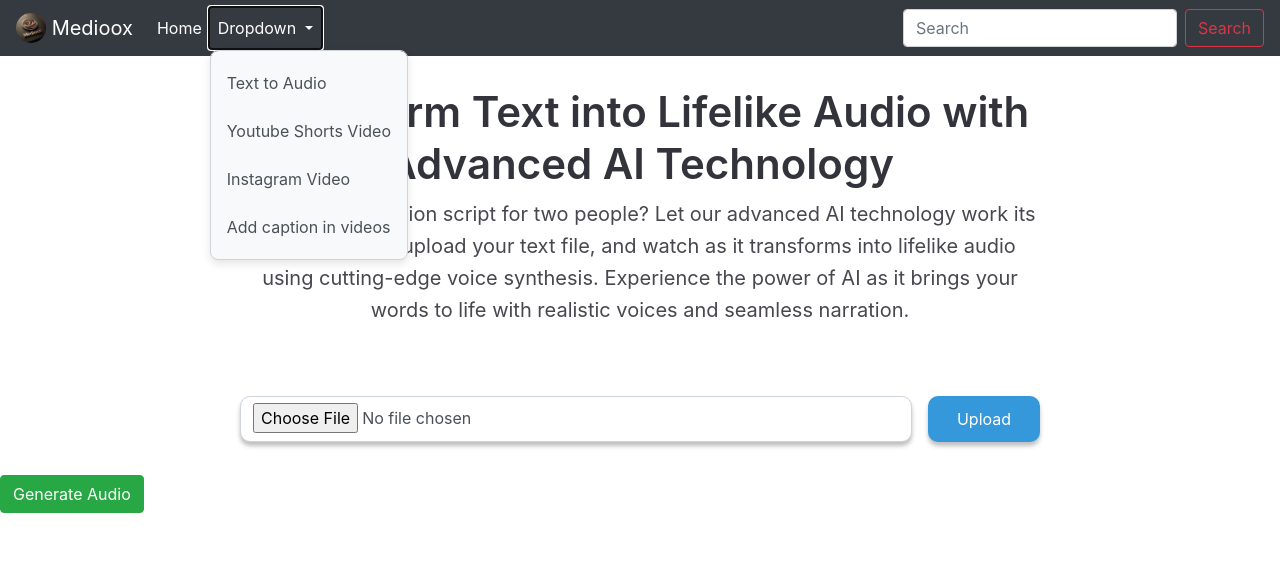
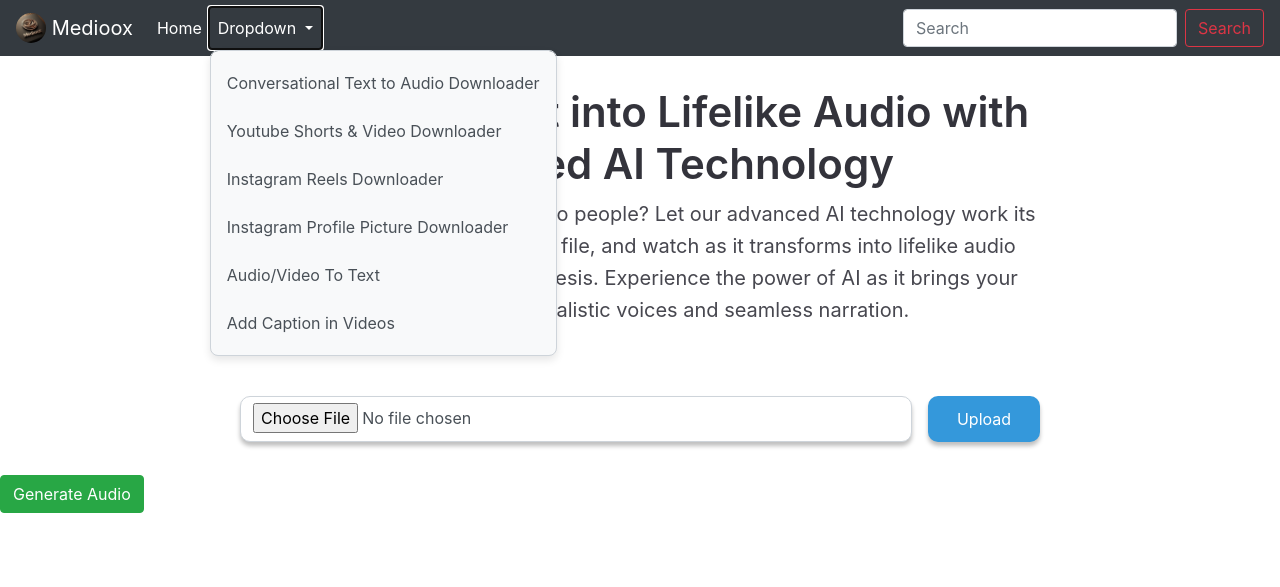
Before and after one commit to imab94/Medioox, a FastAPI app: page /text_to_audio in a window 1280 px wide, after a click on "Dropdown". Shown: the top 587 px of the page. Run offline with FastAPI, Linux system fonts and the light colour scheme; some libraries are stand-ins or nearby versions.

Commit message:
fixed issues

```diff
--- a/main.py
+++ b/main.py
@@ -237,8 +237,12 @@ async def embedded_video(file: UploadFile = File(...), text: str = Form(...)):
     # Save the uploaded video file temporarily
     with open(file.filename, "wb") as video_file:
         video_file.write(await file.read())
+
     # Call the embedding_video function
     embedding_video(file.filename, text)
+
+    # Optionally, you can remove the temporary file
+    os.remove(file.filename)
 
     # Return the path to the embedded video for download
     video_path = "output.mp4"
--- a/static/css/style.css
+++ b/static/css/style.css
@@ -36,7 +36,7 @@ body{
 
 .social-icons:hover {
     font-size: 20px;
-    color: #3498db;
+    color: #3498db !important;
     cursor: pointer;
 }
 
--- a/templates/base.html
+++ b/templates/base.html
@@ -63,10 +63,13 @@
               Dropdown
             </a>
             <div class="dropdown-menu" aria-labelledby="navbarDropdown">
-              <a class="dropdown-item" href="/text_to_audio">Text to Audio</a>
-              <a class="dropdown-item" href="/youtube_shorts_video">Youtube Shorts Video</a>
-              <a class="dropdown-item" href="/instagram_reels">Instagram Video</a>
-              <a class="dropdown-item" href="/add_caption_video">Add caption in videos </a>
+              <a class="dropdown-item" href="/text_to_audio">Conversational Text to Audio Downloader</a>
+              <a class="dropdown-item" href="/youtube_shorts_video">Youtube Shorts & Video Downloader</a>
+              <a class="dropdown-item" href="/instagram_reels">Instagram Reels Downloader</a>
+              <a class="dropdown-item" href="/instagram_profiles">Instagram Profile Picture Downloader</a>
+              <a class="dropdown-item" href="/audio_to_text">Audio/Video To Text</a>
+              <a class="dropdown-item" href="/add_caption_video">Add Caption in Videos </a>
+
             </div>
           </li>
         </ul>
```
